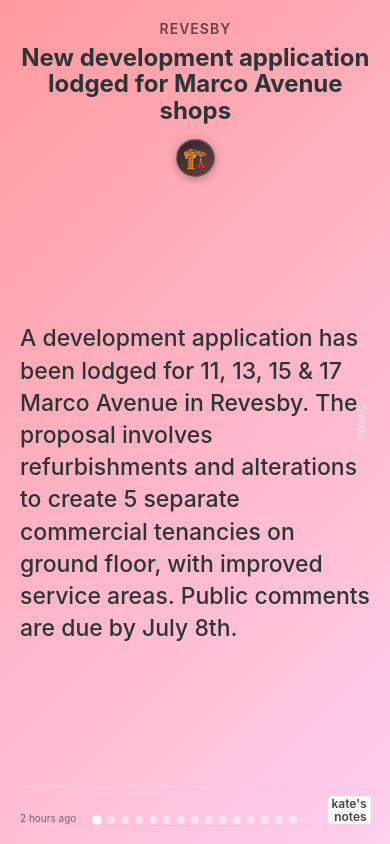
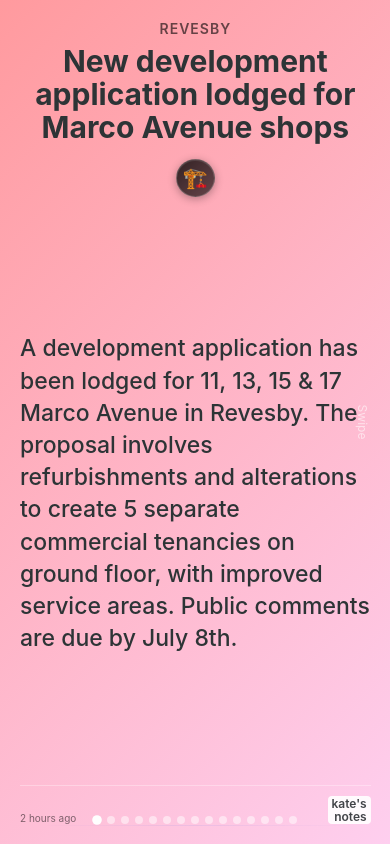
Before and after one commit to davidbcoleman1974/katesnotes, a plain HTML site: page index.html in a window 390 px wide. Drawn offline with Linux system fonts and the light colour scheme.

Commit message:
Update index.html

```diff
--- a/index.html
+++ b/index.html
@@ -292,6 +292,12 @@
             opacity: 0.8;
         }
 
+        @media (min-width: 481px) {
+            .story-title {
+                font-size: 28px;
+            }
+        }
+
         @media (max-width: 480px) {
             .news-slider {
                 max-width: 100%;
@@ -313,7 +319,7 @@
             }
 
             .story-title {
-                font-size: 24px !important;
+                font-size: 30px;
                 margin-bottom: 10px;
                 line-height: 1.1;
             }
@@ -663,8 +669,9 @@
 
         // Dynamic font sizing for mobile
         function adjustMobileFontSizes() {
+            const storyTexts = document.querySelectorAll('.story-text');
+
             if (window.innerWidth <= 480) {
-                const storyTexts = document.querySelectorAll('.story-text');
                 storyTexts.forEach(textElement => {
                     const wordCount = textElement.textContent.trim().split(/\s+/).length;
                     let fontSize;
@@ -681,6 +688,11 @@
                     }
 
                     textElement.style.fontSize = fontSize + 'px';
+                });
+            } else {
+                // Reset to original desktop size
+                storyTexts.forEach(textElement => {
+                    textElement.style.fontSize = '18px';
                 });
             }
         }
@@ -786,6 +798,10 @@
         // Initialize
         generateDots();
         updateSlide();
+        adjustMobileFontSizes();
+
+        // Adjust font sizes on window resize
+        window.addEventListener('resize', adjustMobileFontSizes);
     </script>
 </body>
 </html>
```
